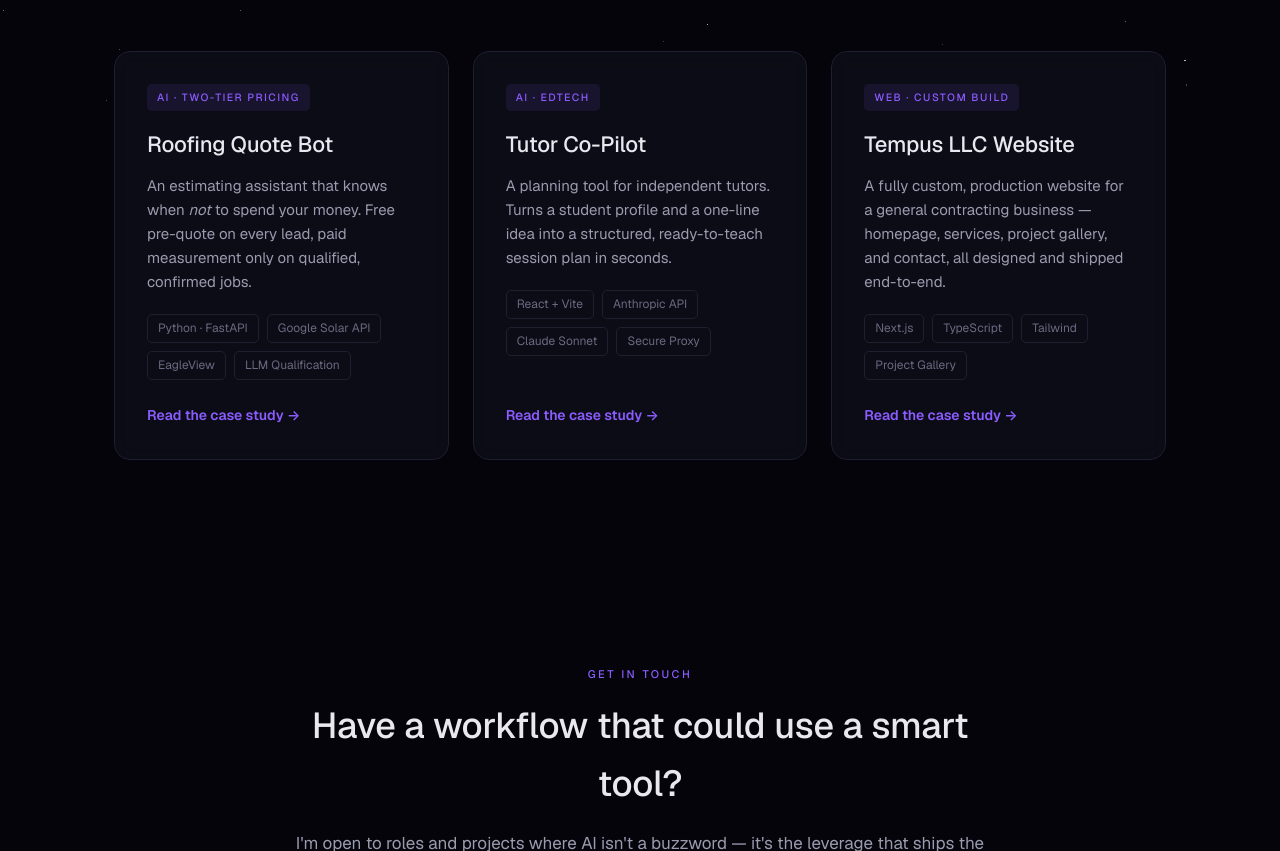
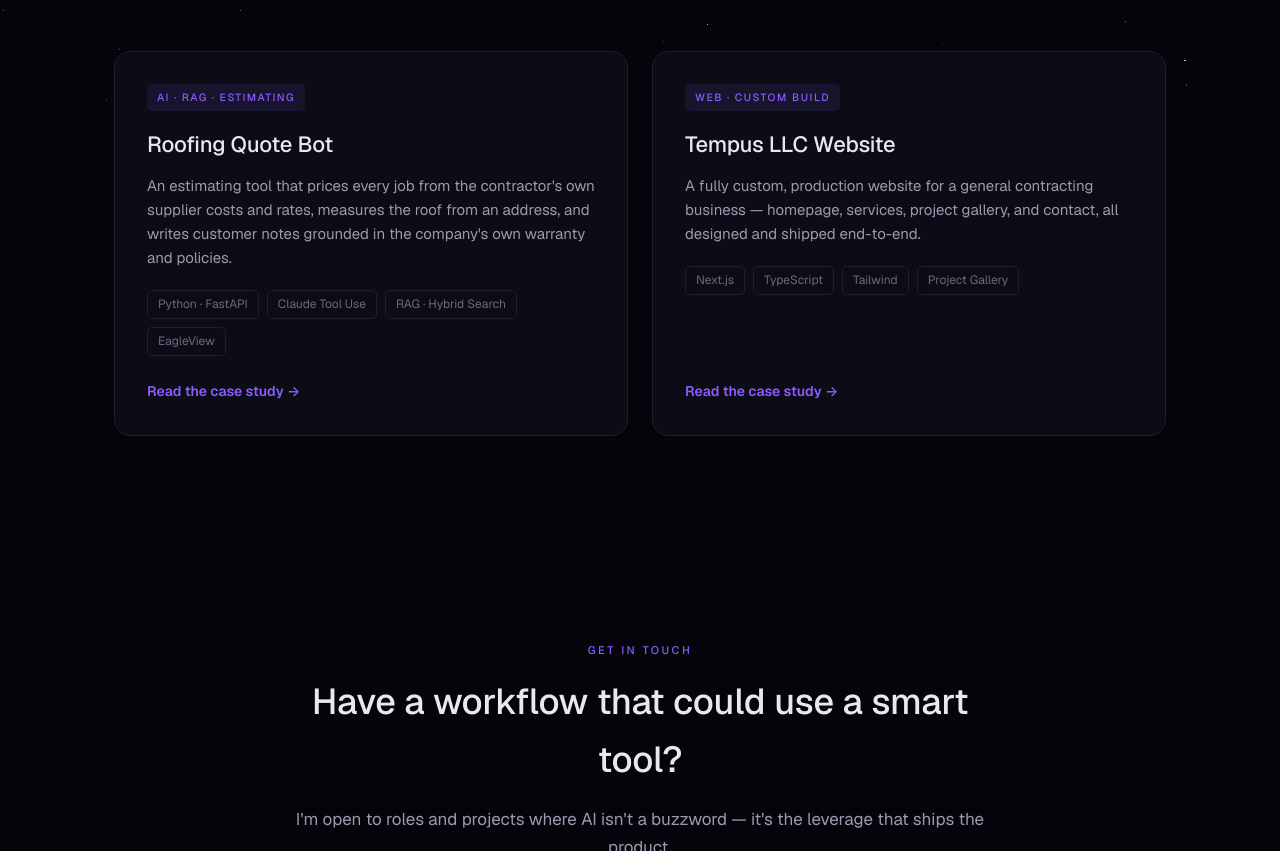
Before and after one commit to gpovemba/gpbuilds-Website, a plain HTML site: page index.html in a window 1280 px wide. Shown: the part 2292-3143 px from the top of the page. Drawn offline with nearby package versions, Linux system fonts and the light colour scheme.

Commit message:
Remove Tutor Co-Pilot, update Roofing Quote Bot case study

```diff
--- a/index.html
+++ b/index.html
@@ -4,7 +4,7 @@
   <meta charset="UTF-8" />
   <meta name="viewport" content="width=device-width, initial-scale=1.0" />
   <title>GP Builds — AI Tools &amp; Custom Websites by George Povemba</title>
-  <meta name="description" content="GP Builds — AI-native tools and custom websites for businesses by George Povemba. Portfolio includes Roofing Quote Bot, Tutor Co-Pilot, and the Tempus LLC contracting website (tempusnow.net)." />
+  <meta name="description" content="GP Builds — AI-native tools and custom websites for businesses by George Povemba. Portfolio includes Roofing Quote Bot, an AI estimating tool for roofing contractors, and the Tempus LLC contracting website (tempusnow.net)." />
   <link rel="canonical" href="https://gpbuilds.xyz/" />
   <meta property="og:title" content="GP Builds — AI Tools by George Povemba" />
   <meta property="og:description" content="AI-native tools that turn messy, expensive workflows into focused products." />
@@ -121,27 +121,14 @@
 
       <div class="project-grid">
         <button class="project-card" data-project="roofing" aria-label="Open Roofing Quote Bot details">
-          <div class="project-tag">AI · Two-Tier Pricing</div>
+          <div class="project-tag">AI · RAG · Estimating</div>
           <h3>Roofing Quote Bot</h3>
-          <p>An estimating assistant that knows when <em>not</em> to spend your money. Free pre-quote on every lead, paid measurement only on qualified, confirmed jobs.</p>
+          <p>An estimating tool that prices every job from the contractor's own supplier costs and rates, measures the roof from an address, and writes customer notes grounded in the company's own warranty and policies.</p>
           <div class="project-meta">
             <span>Python · FastAPI</span>
-            <span>Google Solar API</span>
+            <span>Claude Tool Use</span>
+            <span>RAG · Hybrid Search</span>
             <span>EagleView</span>
-            <span>LLM Qualification</span>
-          </div>
-          <span class="project-cta">Read the case study →</span>
-        </button>
-
-        <button class="project-card" data-project="tutor" aria-label="Open Tutor Co-Pilot details">
-          <div class="project-tag">AI · EdTech</div>
-          <h3>Tutor Co-Pilot</h3>
-          <p>A planning tool for independent tutors. Turns a student profile and a one-line idea into a structured, ready-to-teach session plan in seconds.</p>
-          <div class="project-meta">
-            <span>React + Vite</span>
-            <span>Anthropic API</span>
-            <span>Claude Sonnet</span>
-            <span>Secure Proxy</span>
           </div>
           <span class="project-cta">Read the case study →</span>
         </button>
--- a/script.js
+++ b/script.js
@@ -46,132 +46,91 @@
 // === Project case studies ===
 const projects = {
   roofing: {
-    tag: 'Case Study · AI · Two-Tier Pricing',
+    tag: 'Case Study · AI · RAG · Estimating',
     title: 'Roofing Quote Bot',
-    sub: "The estimating assistant that knows when <em>not</em> to spend your money.",
+    sub: "An estimating tool that quotes with the contractor's real numbers and real terms.",
     body: `
+      <p>
+        <a href="https://github.com/gpovemba/roofing-quote-bot" target="_blank" rel="noopener" class="case-link">
+          View the code on GitHub →
+        </a>
+      </p>
+
       <h3>The Problem</h3>
       <p>
-        Roofing companies need to quote fast — but the gold-standard measurement service
-        (EagleView) costs around <strong>$10 per report</strong>. Run that on every cold lead
-        and the marketing spend bleeds out before a single deal closes. Owners are stuck
-        choosing between slow quotes and burned margins.
+        Roofing contractors lose evenings to estimates. Each one means measuring the roof,
+        working out bundles, underlayment, drip edge, and ridge cap, adding labor, tear-off,
+        dumpsters, and permits, then writing it up for the homeowner. Generic estimating
+        tools don't help much: they price with industry averages instead of what this
+        contractor actually pays, and they can't answer the questions homeowners ask next,
+        like what the warranty covers or what happens if the decking is rotted.
       </p>
 
       <h3>The Solution</h3>
       <p>
-        A two-tier estimating bot that protects the operator's wallet by gating the paid
-        step behind real lead qualification. The workflow looks like this:
+        A guided, three-step quote builder backed by the contractor's own data:
       </p>
       <ul>
         <li>
-          <strong>Tier 1 — Free pre-quote (always runs).</strong> The owner drops in an
-          address and job basics. The bot pulls a free Google Solar measurement, infers
-          roof area and pitch, runs them through a pricing engine, and returns a
-          <strong>price range</strong> (±15%) — not a fake-precise number.
+          <strong>Project details.</strong> Enter the customer and address, then one click
+          pulls roof measurements (area, pitch, facets, and edge lengths) from EagleView.
         </li>
         <li>
-          <strong>The Qualification Gate.</strong> Before spending a dollar, the bot
-          conducts a short qualifying conversation: timeline, budget range, decision-maker
-          present. Wishy-washy answers ("they seem interested") <em>do not</em> pass —
-          only an explicit, qualified confirmation unlocks the next tier.
+          <strong>Materials &amp; scope.</strong> Pick the roofing system and grade from the
+          contractor's own product list, toggle scope items, and add optional work like
+          gutters, skylight flashing, or decking replacement.
         </li>
         <li>
-          <strong>Tier 2 — Contract-grade quote (only on confirmed leads).</strong> A real
-          EagleView report is pulled, the estimate is re-priced on verified measurements,
-          and a defensible contract number is saved to history.
+          <strong>Review &amp; generate.</strong> The tool builds a line-item quote and Claude
+          writes the project overview and customer notes, drawing only on the company's
+          uploaded documents.
         </li>
       </ul>
+      <p>
+        From there the contractor can edit any line, adjust margins for the job, track the
+        quote as draft, sent, won, or lost, and send it as a branded PDF. An AI assistant
+        can also build quotes and answer policy questions in plain conversation.
+      </p>
 
       <h3>How It Works Under the Hood</h3>
       <p>
-        A FastAPI backend orchestrates the flow: a measurement layer (Google Solar →
-        EagleView), a pricing engine that computes labor + materials + a transparent
-        margin, an LLM-driven qualification module that interprets free-text answers
-        without letting vague replies through, and a SQLite history of every quote with
-        its tier and confirmation state.
+        <strong>Pricing from a business profile.</strong> Each contractor enters their
+        suppliers, product costs, crew rates, pitch add-ons, local dumpster and permit costs,
+        overhead, and markup once. The calculator turns measurements into a real material
+        order: shingles by the bundle, drip edge from eave and rake length, ridge cap from
+        ridge length, dumpsters from tear-off volume. When a measurement source doesn't
+        return edge lengths, they're estimated from roof area and the affected lines are
+        flagged. The customer sees marked-up unit prices that add up exactly to the total,
+        while costs and margin stay private.
+      </p>
+      <p>
+        <strong>Retrieval-augmented notes.</strong> Warranties, price policies, and supplier
+        sheets (PDF, Word, or text) are split into section-aware passages. Search combines
+        BM25 keyword ranking with optional Voyage AI embeddings, merged with reciprocal rank
+        fusion. For each quote, the tool retrieves passages about the relevant warranty,
+        inclusions, and likely extras, and Claude writes notes from those passages only. If
+        the documents don't cover something, it says nothing rather than inventing terms.
+      </p>
+      <p>
+        <strong>Design choice:</strong> prices never come from retrieval. Exact numbers live
+        in structured data the calculator reads directly; retrieval handles the messy text
+        around them. A search that picks the wrong line in a price sheet would ruin a quote,
+        so the two are kept separate.
       </p>
 
       <h3>The Value It Creates</h3>
       <ul>
-        <li><strong>Protected margin:</strong> $10 is only spent on qualified, confirmed jobs — not on tire-kickers.</li>
-        <li><strong>Faster lead response:</strong> every prospect gets a defensible pre-quote in seconds.</li>
-        <li><strong>Better calibration:</strong> the contract step regularly <em>corrects</em> the estimate (one demo run went 2,350 → 2,180 sqft, 3:12 → 7:12 pitch), proving the second tier earns its cost.</li>
-        <li><strong>Operator trust:</strong> the bot never quietly spends money — every paid call has explicit consent behind it.</li>
+        <li><strong>Quotes in minutes:</strong> address to a priced, sendable estimate without a spreadsheet.</li>
+        <li><strong>The contractor's real margins:</strong> every price comes from their own costs and markup, not industry averages.</li>
+        <li><strong>Grounded customer notes:</strong> warranty and policy language comes from the company's documents, so the AI can't promise terms the business doesn't offer.</li>
+        <li><strong>Professional output:</strong> itemized, branded quotes that match what homeowners expect from an established contractor.</li>
       </ul>
 
       <h3>Stack</h3>
       <div class="stack">
         <span>Python</span><span>FastAPI</span><span>SQLite</span>
-        <span>Google Solar API</span><span>EagleView</span><span>LLM Qualification Layer</span>
-        <span>Vanilla JS Demo UI</span>
-      </div>
-    `,
-  },
-  tutor: {
-    tag: 'Case Study · AI · EdTech',
-    title: 'Tutor Co-Pilot',
-    sub: 'A planning tool for independent tutors — from idea to session plan in seconds.',
-    body: `
-      <h3>The Problem</h3>
-      <p>
-        Independent tutors spend hours every week on the unglamorous half of the job:
-        planning sessions, adapting material to each student's level and interests, and
-        keeping track of what they tried last time. It's the part that doesn't scale —
-        and the part that quietly determines whether the student keeps coming back.
-      </p>
-
-      <h3>The Solution</h3>
-      <p>
-        Tutor Co-Pilot turns a <strong>student profile</strong> plus a <strong>one-line
-        idea</strong> ("introduce derivatives via a velocity problem") into a structured,
-        four-section session plan ready to teach — in seconds, not an hour.
-      </p>
-      <ul>
-        <li>
-          <strong>Roster &amp; profiles.</strong> Each student has a profile: level,
-          goals, interests, learning style notes. New students added with a focused form.
-        </li>
-        <li>
-          <strong>Idea Spark.</strong> The tutor types a quick prompt for the session.
-          The app combines that with the profile and asks Claude to produce a plan
-          tailored to <em>this</em> student — not a generic template.
-        </li>
-        <li>
-          <strong>Draft view.</strong> A four-section session plan: warm-up, core
-          concept, guided practice, independent challenge — formatted so the tutor can
-          walk into the lesson and teach from it.
-        </li>
-      </ul>
-
-      <h3>How It Works Under the Hood</h3>
-      <p>
-        React 18 + Vite frontend with a clean component split (Roster, Profile, Idea
-        Spark, Draft views). The browser <em>never</em> talks to the Anthropic API
-        directly — instead it hits <code>/api/anthropic/v1/messages</code>, a Vite dev
-        proxy that injects the API key server-side. This keeps the key out of the
-        client bundle entirely (the key lives in <code>.env.local</code>, gitignored)
-        and lets the same client work locally and in production behind a real proxy.
-      </p>
-      <p>
-        Prompt design is a focused module: the student profile is rendered into a
-        structured system prompt that anchors Claude's output to the right level,
-        interests, and prior context. The current model is <strong>Claude Sonnet 4.6</strong> —
-        chosen for the balance of reasoning quality and latency on a real-time planning loop.
-      </p>
-
-      <h3>The Value It Creates</h3>
-      <ul>
-        <li><strong>Hours back per week.</strong> The planning step that used to cost 30–60 minutes per student becomes a 30-second loop.</li>
-        <li><strong>Personalization at scale.</strong> Every plan is grounded in the actual student — not a recycled worksheet.</li>
-        <li><strong>Lower mental load.</strong> The tutor brings the judgment; the tool brings the structure.</li>
-        <li><strong>Foundation for more.</strong> Architected for a Phase 2 roadmap (Material Tweaker, Live Session nudges, Post-Session Notes, Progress Log) — same backbone, more leverage.</li>
-      </ul>
-
-      <h3>Stack</h3>
-      <div class="stack">
-        <span>React 18</span><span>Vite</span><span>Anthropic API</span>
-        <span>Claude Sonnet 4.6</span><span>Secure Server-Side Proxy</span><span>Plain CSS</span>
+        <span>Claude (tool use)</span><span>RAG · BM25 + Voyage embeddings</span>
+        <span>EagleView</span><span>Vanilla JS</span>
       </div>
     `,
   },
```
